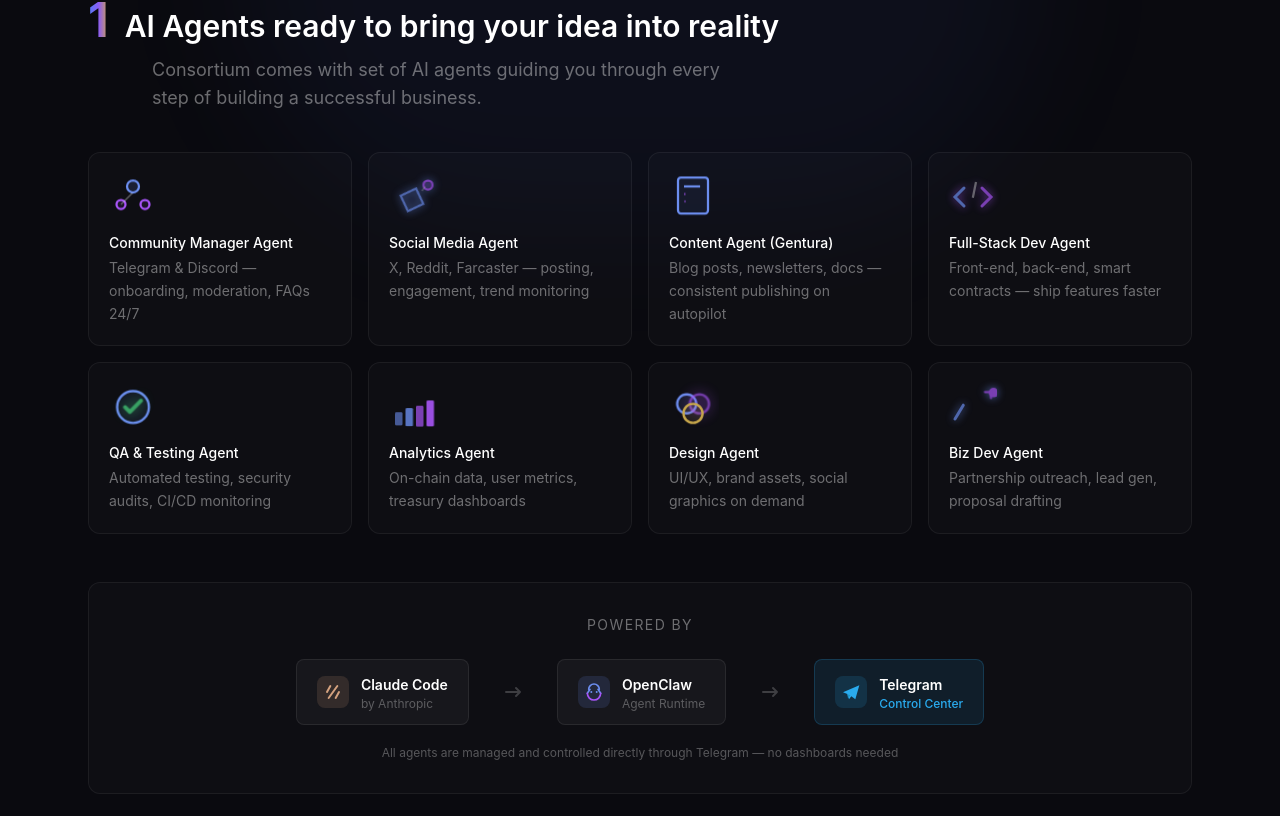
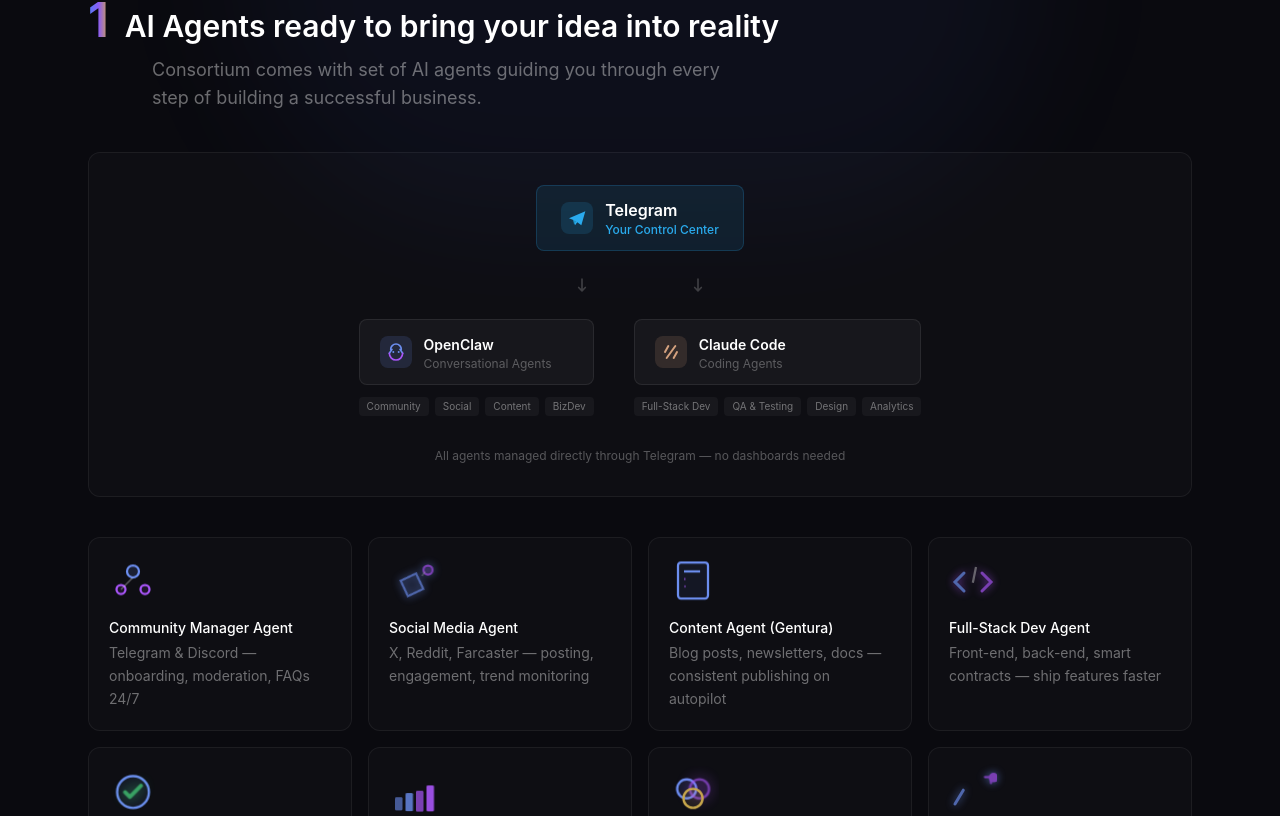
Before and after one commit to n0umen0n/consortiumlab-landing, a Next.js app: page / in a window 1280 px wide. Shown: the part 2144-2960 px from the top of the page. Built offline with nearby package versions, Linux system fonts and the light colour scheme.

Commit message:
Move diagram above agent cards, split OpenClaw vs Claude Code runtimes

```diff
--- a/src/components/WhyConsortium.tsx
+++ b/src/components/WhyConsortium.tsx
@@ -126,6 +126,69 @@
               Consortium comes with set of AI agents guiding you through every step of building a successful business.
             </p>
 
+            {/* Architecture diagram */}
+            <div className="mb-10 rounded-xl border border-white/[0.06] bg-white/[0.02] p-6 md:p-8">
+              <div className="flex flex-col items-center gap-6">
+                {/* Telegram at top */}
+                <div className="flex items-center gap-3 rounded-lg bg-[#2AABEE]/10 border border-[#2AABEE]/20 px-6 py-3">
+                  <svg className="w-8 h-8 shrink-0" viewBox="0 0 48 48" fill="none"><rect width="48" height="48" rx="12" fill="#2AABEE" fillOpacity="0.15"/><path d="M12 24.5l6.5 2.5 2.5 8 3.5-4.5 6 4.5 6-21-24.5 10.5z" fill="#2AABEE"/><path d="M18.5 27l1 6.5 3.5-4.5" fill="#1E96C8"/><path d="M18.5 27l10-8.5-7.5 9.5" fill="#2AABEE" fillOpacity="0.6"/></svg>
+                  <div>
+                    <span className="text-white font-semibold">Telegram</span>
+                    <span className="block text-[#2AABEE] text-xs font-medium">Your Control Center</span>
+                  </div>
+                </div>
+
+                {/* Down arrows */}
+                <div className="flex items-center gap-16 md:gap-24">
+                  <div className="flex flex-col items-center gap-1">
+                    <svg className="w-5 h-5 text-white/20" viewBox="0 0 24 24" fill="none"><path d="M12 5v14m-4-4 4 4 4-4" stroke="currentColor" strokeWidth="2" strokeLinecap="round" strokeLinejoin="round"/></svg>
+                  </div>
+                  <div className="flex flex-col items-center gap-1">
+                    <svg className="w-5 h-5 text-white/20" viewBox="0 0 24 24" fill="none"><path d="M12 5v14m-4-4 4 4 4-4" stroke="currentColor" strokeWidth="2" strokeLinecap="round" strokeLinejoin="round"/></svg>
+                  </div>
+                </div>
+
+                {/* Two runtimes side by side */}
+                <div className="flex flex-col sm:flex-row items-center gap-6 sm:gap-10">
+                  {/* OpenClaw */}
+                  <div className="text-center">
+                    <div className="flex items-center gap-3 rounded-lg bg-white/[0.04] border border-white/[0.08] px-5 py-3 mb-3">
+                      <svg className="w-8 h-8 shrink-0" viewBox="0 0 48 48" fill="none"><rect width="48" height="48" rx="12" fill="#6C8EEF" fillOpacity="0.15"/><path d="M16 20c0-4.4 3.6-8 8-8s8 3.6 8 8" stroke="#6C8EEF" strokeWidth="2.5" strokeLinecap="round"/><path d="M14 26l4-6" stroke="#6C8EEF" strokeWidth="2.5" strokeLinecap="round"/><path d="M34 26l-4-6" stroke="#6C8EEF" strokeWidth="2.5" strokeLinecap="round"/><path d="M14 26c0 5.5 4.5 10 10 10s10-4.5 10-10" stroke="#A855F7" strokeWidth="2.5" strokeLinecap="round"/><circle cx="20" cy="24" r="1.5" fill="#6C8EEF"/><circle cx="28" cy="24" r="1.5" fill="#6C8EEF"/></svg>
+                      <div className="text-left">
+                        <span className="text-white font-semibold text-sm">OpenClaw</span>
+                        <span className="block text-white/30 text-xs">Conversational Agents</span>
+                      </div>
+                    </div>
+                    <div className="flex flex-wrap justify-center gap-1.5">
+                      {['Community', 'Social', 'Content', 'BizDev'].map(a => (
+                        <span key={a} className="text-[10px] text-white/40 bg-white/[0.04] rounded px-2 py-0.5">{a}</span>
+                      ))}
+                    </div>
+                  </div>
+
+                  {/* Claude Code */}
+                  <div className="text-center">
+                    <div className="flex items-center gap-3 rounded-lg bg-white/[0.04] border border-white/[0.08] px-5 py-3 mb-3">
+                      <svg className="w-8 h-8 shrink-0" viewBox="0 0 48 48" fill="none"><rect width="48" height="48" rx="12" fill="#D4A27F" fillOpacity="0.15"/><path d="M30.5 15L17.5 33" stroke="#D4A27F" strokeWidth="3" strokeLinecap="round"/><path d="M20 15L15 24" stroke="#D4A27F" strokeWidth="3" strokeLinecap="round"/><path d="M33 24L28 33" stroke="#D4A27F" strokeWidth="3" strokeLinecap="round"/></svg>
+                      <div className="text-left">
+                        <span className="text-white font-semibold text-sm">Claude Code</span>
+                        <span className="block text-white/30 text-xs">Coding Agents</span>
+                      </div>
+                    </div>
+                    <div className="flex flex-wrap justify-center gap-1.5">
+                      {['Full-Stack Dev', 'QA & Testing', 'Design', 'Analytics'].map(a => (
+                        <span key={a} className="text-[10px] text-white/40 bg-white/[0.04] rounded px-2 py-0.5">{a}</span>
+                      ))}
+                    </div>
+                  </div>
+                </div>
+
+                <p className="text-white/30 text-xs text-center mt-2">
+                  All agents managed directly through Telegram — no dashboards needed
+                </p>
+              </div>
+            </div>
+
             <div className="grid sm:grid-cols-2 lg:grid-cols-4 gap-4">
               {agents.map((a) => (
                 <div
@@ -139,67 +202,6 @@
               ))}
             </div>
 
-            {/* Powered by strip */}
-            <div className="mt-12 rounded-xl border border-white/[0.06] bg-white/[0.02] p-6 md:p-8">
-              <p className="text-white/40 text-sm text-center mb-6 uppercase tracking-widest">Powered by</p>
-              <div className="flex flex-col sm:flex-row items-center justify-center gap-6 sm:gap-8">
-                {/* Claude Code */}
-                <div className="flex items-center gap-3 rounded-lg bg-white/[0.04] border border-white/[0.08] px-5 py-3">
-                  <svg className="w-8 h-8 shrink-0" viewBox="0 0 48 48" fill="none" xmlns="http://www.w3.org/2000/svg">
-                    <rect width="48" height="48" rx="12" fill="#D4A27F" fillOpacity="0.15"/>
-                    <path d="M30.5 15L17.5 33" stroke="#D4A27F" strokeWidth="3" strokeLinecap="round"/>
-                    <path d="M20 15L15 24" stroke="#D4A27F" strokeWidth="3" strokeLinecap="round"/>
-                    <path d="M33 24L28 33" stroke="#D4A27F" strokeWidth="3" strokeLinecap="round"/>
-                  </svg>
-                  <div>
-                    <span className="text-white font-semibold text-sm">Claude Code</span>
-                    <span className="block text-white/30 text-xs">by Anthropic</span>
-                  </div>
-                </div>
-
-                {/* Connector */}
-                <svg className="w-6 h-6 text-white/20 shrink-0 hidden sm:block" viewBox="0 0 24 24" fill="none"><path d="M5 12h14m-4-4 4 4-4 4" stroke="currentColor" strokeWidth="2" strokeLinecap="round" strokeLinejoin="round"/></svg>
-                <span className="text-white/20 text-lg sm:hidden">↓</span>
-
-                {/* OpenClaw */}
-                <div className="flex items-center gap-3 rounded-lg bg-white/[0.04] border border-white/[0.08] px-5 py-3">
-                  <svg className="w-8 h-8 shrink-0" viewBox="0 0 48 48" fill="none" xmlns="http://www.w3.org/2000/svg">
-                    <rect width="48" height="48" rx="12" fill="#6C8EEF" fillOpacity="0.15"/>
-                    <path d="M16 20c0-4.4 3.6-8 8-8s8 3.6 8 8" stroke="#6C8EEF" strokeWidth="2.5" strokeLinecap="round"/>
-                    <path d="M14 26l4-6" stroke="#6C8EEF" strokeWidth="2.5" strokeLinecap="round"/>
-                    <path d="M34 26l-4-6" stroke="#6C8EEF" strokeWidth="2.5" strokeLinecap="round"/>
-                    <path d="M14 26c0 5.5 4.5 10 10 10s10-4.5 10-10" stroke="#A855F7" strokeWidth="2.5" strokeLinecap="round"/>
-                    <circle cx="20" cy="24" r="1.5" fill="#6C8EEF"/>
-                    <circle cx="28" cy="24" r="1.5" fill="#6C8EEF"/>
-                  </svg>
-                  <div>
-                    <span className="text-white font-semibold text-sm">OpenClaw</span>
-                    <span className="block text-white/30 text-xs">Agent Runtime</span>
-                  </div>
-                </div>
-
-                {/* Connector */}
-                <svg className="w-6 h-6 text-white/20 shrink-0 hidden sm:block" viewBox="0 0 24 24" fill="none"><path d="M5 12h14m-4-4 4 4-4 4" stroke="currentColor" strokeWidth="2" strokeLinecap="round" strokeLinejoin="round"/></svg>
-                <span className="text-white/20 text-lg sm:hidden">↓</span>
-
-                {/* Telegram - controlled via */}
-                <div className="flex items-center gap-3 rounded-lg bg-[#2AABEE]/10 border border-[#2AABEE]/20 px-5 py-3">
-                  <svg className="w-8 h-8 shrink-0" viewBox="0 0 48 48" fill="none" xmlns="http://www.w3.org/2000/svg">
-                    <rect width="48" height="48" rx="12" fill="#2AABEE" fillOpacity="0.15"/>
-                    <path d="M12 24.5l6.5 2.5 2.5 8 3.5-4.5 6 4.5 6-21-24.5 10.5z" fill="#2AABEE"/>
-                    <path d="M18.5 27l1 6.5 3.5-4.5" fill="#1E96C8"/>
-                    <path d="M18.5 27l10-8.5-7.5 9.5" fill="#2AABEE" fillOpacity="0.6"/>
-                  </svg>
-                  <div>
-                    <span className="text-white font-semibold text-sm">Telegram</span>
-                    <span className="block text-[#2AABEE] text-xs font-medium">Control Center</span>
-                  </div>
-                </div>
-              </div>
-              <p className="text-white/30 text-xs text-center mt-5">
-                All agents are managed and controlled directly through Telegram — no dashboards needed
-              </p>
-            </div>
           </div>
         </ScrollReveal>
 
```
